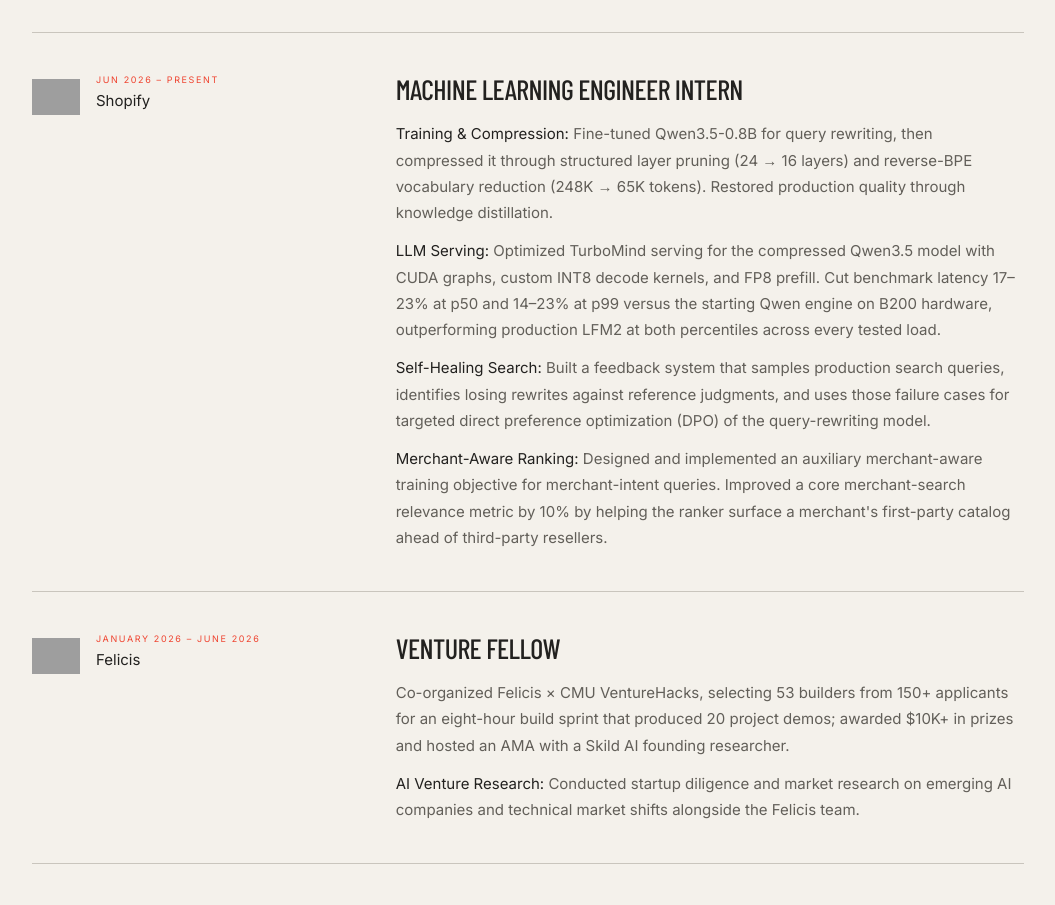
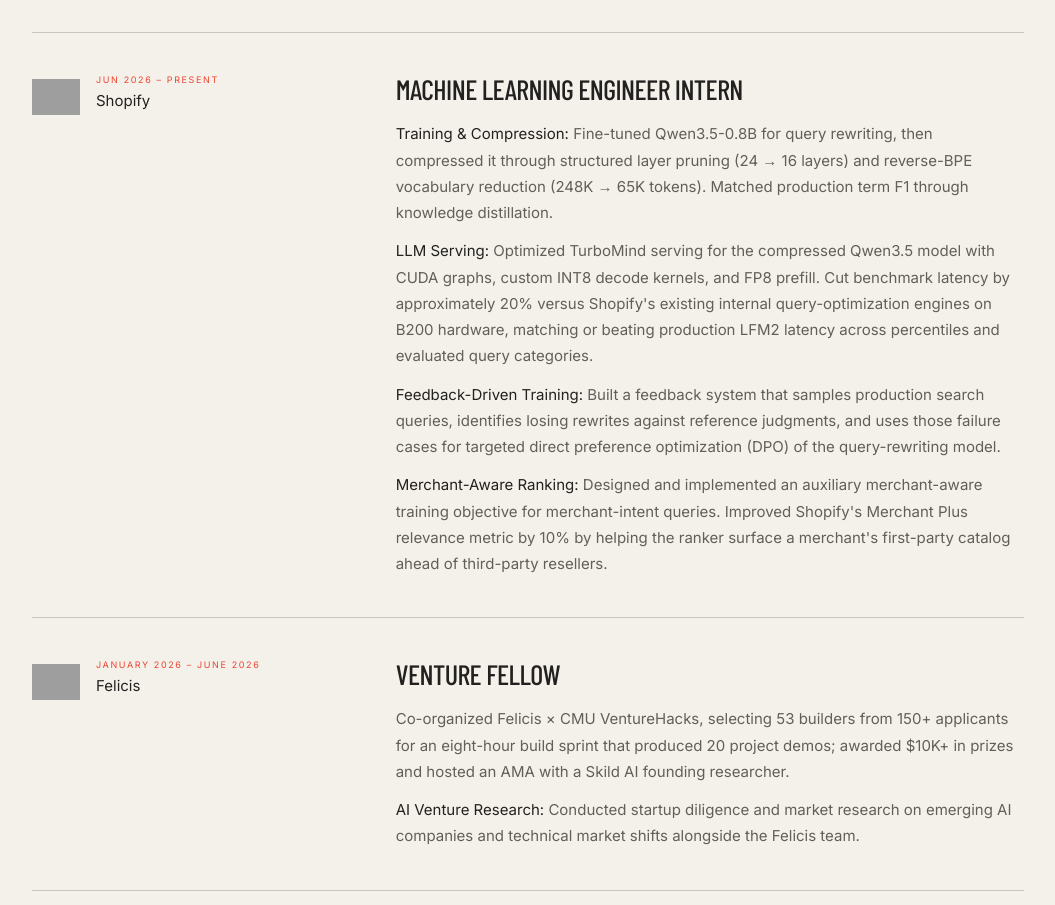
Before and after one commit to AgarwalAarush/aarushagarwal, a Next.js app: page / in a window 1280 px wide. Shown: the part 2120-3025 px from the top of the page, without its empty margins (16-1071 px from the left). Built offline with nearby package versions, Linux system fonts and the light colour scheme; no server answers; grey boxes are pictures that could not be loaded.

Commit message:
Clarify Shopify experience metrics and serving comparisons

```diff
--- a/src/pages/index.js
+++ b/src/pages/index.js
@@ -194,19 +194,20 @@ export default function Home({ projects }) {
                   <span>Training &amp; Compression:</span> Fine-tuned
                   Qwen3.5-0.8B for query rewriting, then compressed it through
                   structured layer pruning (24 → 16 layers) and reverse-BPE
-                  vocabulary reduction (248K → 65K tokens). Restored production
-                  quality through knowledge distillation.
+                  vocabulary reduction (248K → 65K tokens). Matched production
+                  term F1 through knowledge distillation.
                 </p>
                 <p>
                   <span>LLM Serving:</span> Optimized TurboMind serving for the
                   compressed Qwen3.5 model with CUDA graphs, custom
-                  INT8 decode kernels, and FP8 prefill. Cut benchmark latency
-                  17–23% at p50 and 14–23% at p99 versus the starting Qwen engine
-                  on B200 hardware, outperforming production LFM2 at both
-                  percentiles across every tested load.
+                  INT8 decode kernels, and FP8 prefill. Cut benchmark latency by
+                  approximately 20% versus Shopify&apos;s existing internal
+                  query-optimization engines on B200 hardware, matching or
+                  beating production LFM2 latency across percentiles and
+                  evaluated query categories.
                 </p>
                 <p>
-                  <span>Self-Healing Search:</span> Built a feedback system that
+                  <span>Feedback-Driven Training:</span> Built a feedback system that
                   samples production search queries, identifies losing rewrites
                   against reference judgments, and uses those failure cases for
                   targeted direct preference optimization (DPO) of the
@@ -215,7 +216,7 @@ export default function Home({ projects }) {
                 <p>
                   <span>Merchant-Aware Ranking:</span> Designed and implemented
                   an auxiliary merchant-aware training objective for
-                  merchant-intent queries. Improved a core merchant-search
+                  merchant-intent queries. Improved Shopify&apos;s Merchant Plus
                   relevance metric by 10% by helping the ranker surface a
                   merchant&apos;s first-party catalog ahead of third-party resellers.
                 </p>
```
